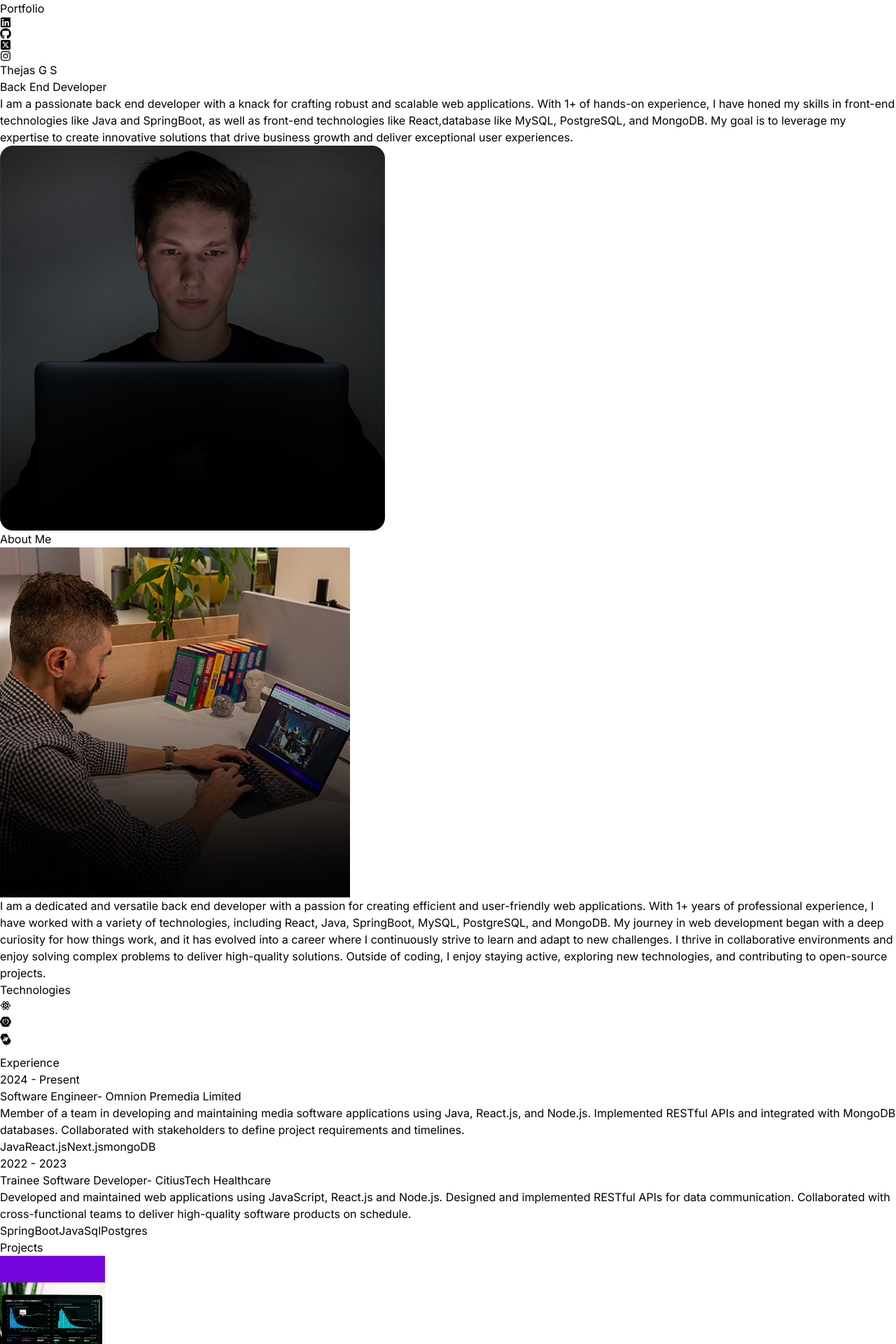
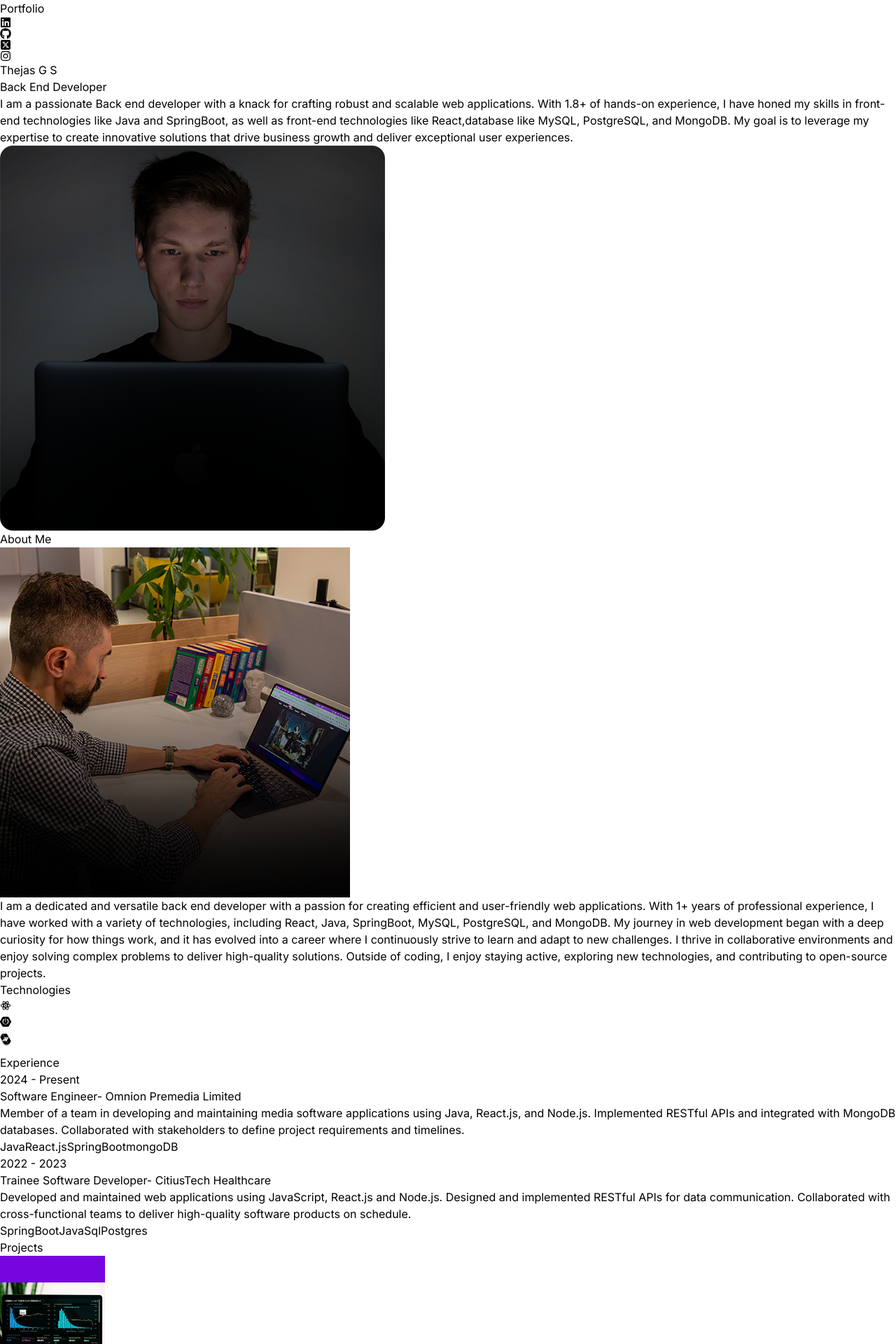
Before and after one commit to thejas01/react-portfolio, a React (Vite) app: page / in a window 1280 px wide. Shown: the top 1920 px of the page at 70% size. Built offline with nearby package versions, Linux system fonts and the light colour scheme.

Commit message:
made changes in index file

```diff
--- a/src/constants/index.js
+++ b/src/constants/index.js
@@ -3,7 +3,7 @@ import project2 from "../assets/projects/project-2.jpg";
 import project3 from "../assets/projects/project-3.jpg";
 import project4 from "../assets/projects/project-4.jpg";
 
-export const HERO_CONTENT = `I am a passionate back end developer with a knack for crafting robust and scalable web applications. With 1+ of hands-on experience, I have honed my skills in front-end technologies like Java and SpringBoot, as well as front-end technologies like React,database like MySQL, PostgreSQL, and MongoDB. My goal is to leverage my expertise to create innovative solutions that drive business growth and deliver exceptional user experiences.`;
+export const HERO_CONTENT = `I am a passionate Back end developer with a knack for crafting robust and scalable web applications. With 1.8+ of hands-on experience, I have honed my skills in front-end technologies like Java and SpringBoot, as well as front-end technologies like React,database like MySQL, PostgreSQL, and MongoDB. My goal is to leverage my expertise to create innovative solutions that drive business growth and deliver exceptional user experiences.`;
 
 export const ABOUT_TEXT = `I am a dedicated and versatile back end developer with a passion for creating efficient and user-friendly web applications. With 1+ years of professional experience, I have worked with a variety of technologies, including React, Java, SpringBoot, MySQL, PostgreSQL, and MongoDB. My journey in web development began with a deep curiosity for how things work, and it has evolved into a career where I continuously strive to learn and adapt to new challenges. I thrive in collaborative environments and enjoy solving complex problems to deliver high-quality solutions. Outside of coding, I enjoy staying active, exploring new technologies, and contributing to open-source projects.`;
 
@@ -13,7 +13,7 @@ export const EXPERIENCES = [
     role: "Software Engineer",
     company: "Omnion Premedia Limited",
     description: `Member of a team in developing and maintaining media software applications using Java, React.js, and Node.js. Implemented RESTful APIs and integrated with MongoDB databases. Collaborated with stakeholders to define project requirements and timelines.`,
-    technologies: ["Java", "React.js", "Next.js", "mongoDB"],
+    technologies: ["Java", "React.js", "SpringBoot", "mongoDB"],
   },
 
   {
```
